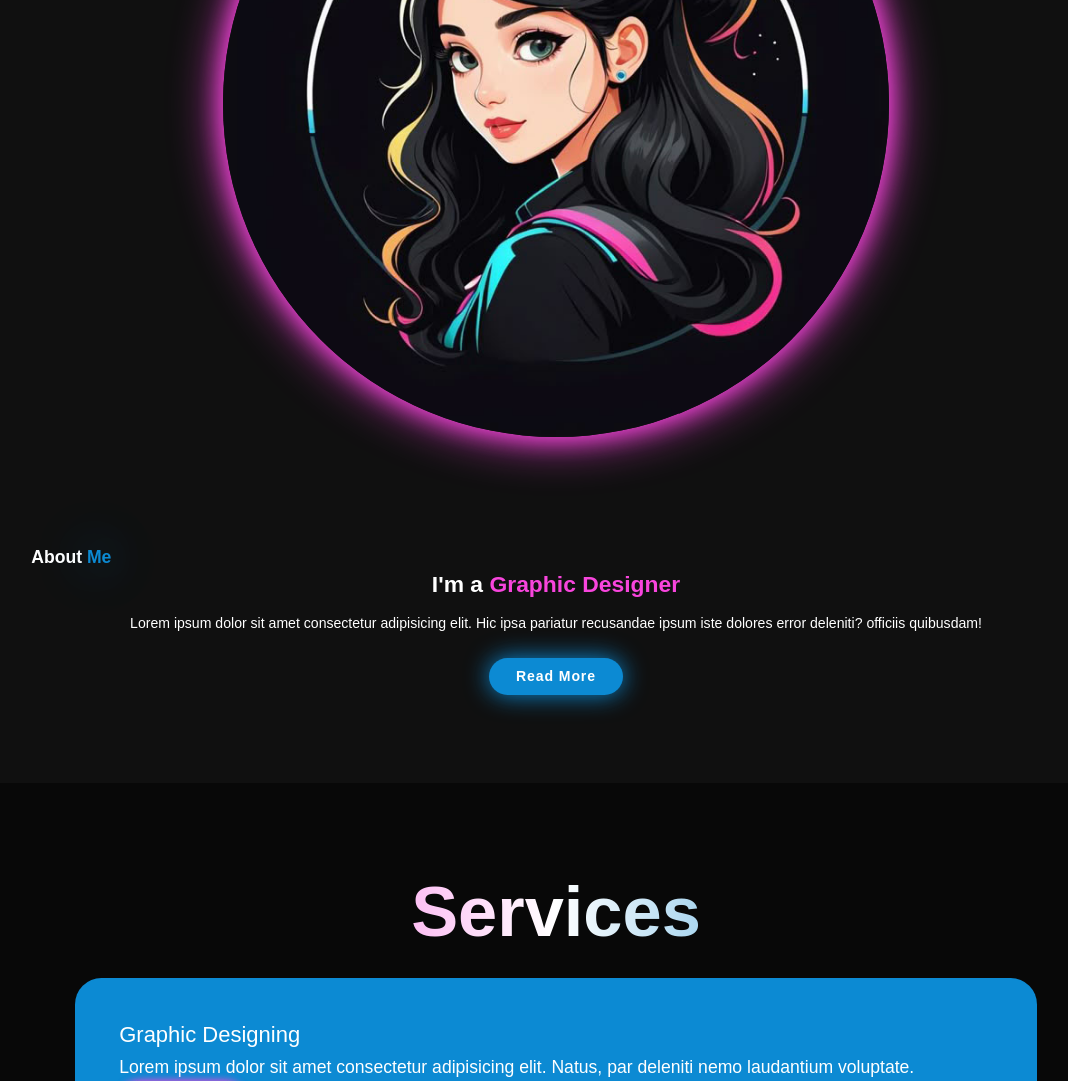
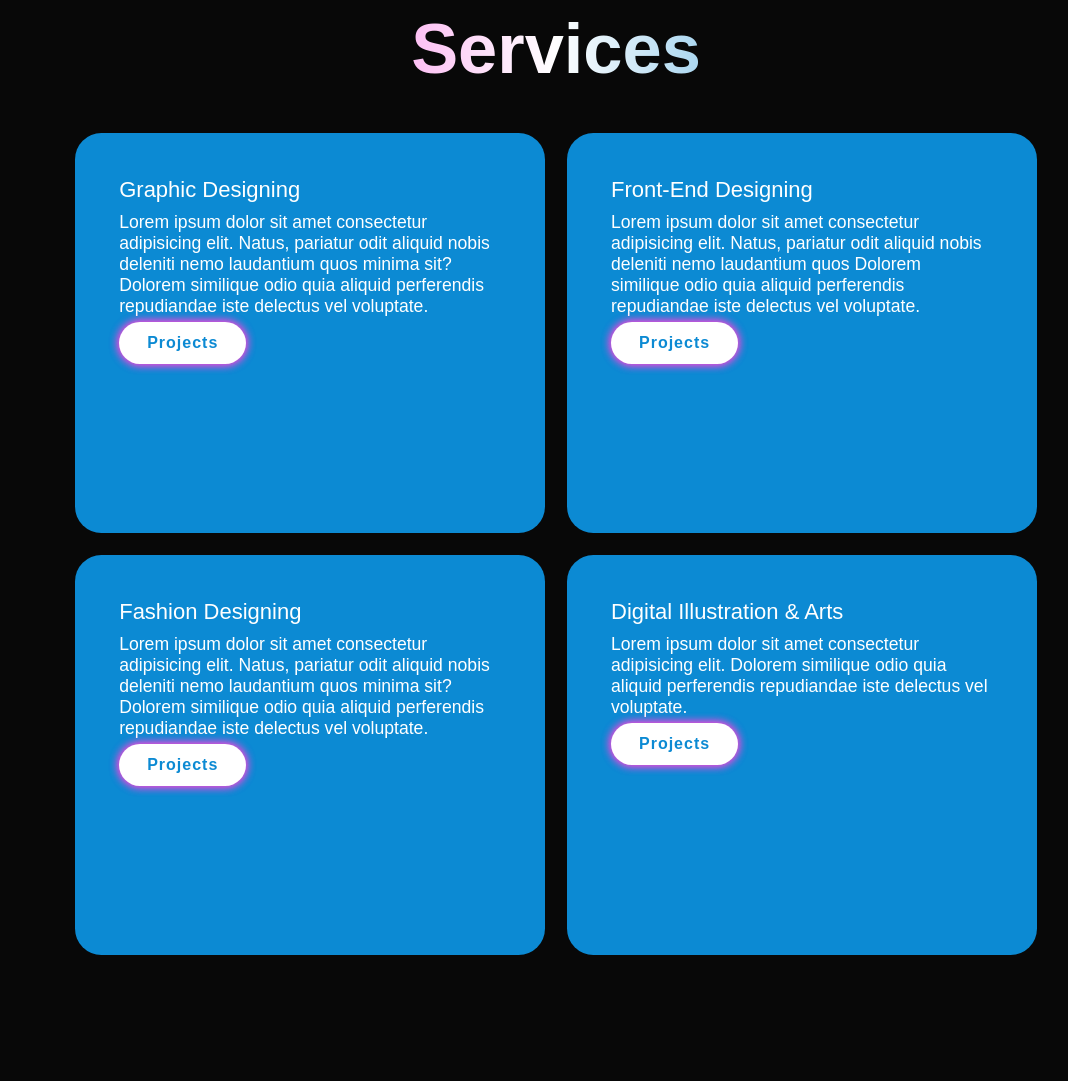
Before and after one commit to farahbarak/farah-sportfolio, a plain HTML site: page index.html in a window 1280 px wide. Shown: the part 1680-2761 px from the top of the page, without its empty margins (84-1152 px from the left). Drawn offline with nearby package versions, Linux system fonts and the light colour scheme.

Commit message:
Add files via upload

```diff
--- a/index.html
+++ b/index.html
@@ -6,8 +6,7 @@
     <title> Farah's-Portfolio </title>
     <link rel="stylesheet" href="style.css">
   <link href='https://unpkg.com/boxicons@2.1.4/css/boxicons.min.css' rel='stylesheet'>
-     <link href="https://fonts.googleapis.com/css2?family=Roboto&display=swap" rel="stylesheet">
-
+   <link href="https://fonts.googleapis.com/css2?family=Roboto&display=swap" rel="stylesheet">
 
 
 
@@ -42,7 +41,7 @@
      <div class="home-content">
     <h1>It's <span>Farah</span></h1>
     <h3 class="text-animation">I'm a <span></span></h3>
-    <p>Lorem ipsum dolor sit amet  . Adipisci eius autem dolores dignissimos quis quasi.</p>
+    <p>Lorem ipsum dolor sit amet consectetur adipisicing elit. Adipisci eius autem dolores dignissimos quis quasi provident non ipsum sapiente et deleniti porro, error eligendi molestias ducimus officia temporibus quas earum.</p>
 
     <div class="social-icons">
     <a href="#"><i class="bx bxl-instagram-alt"></i></a>
@@ -61,7 +60,7 @@
     <h2 class="heading">About <span>Me</span></h2>
     <h3 class="text-animation2">I'm a <span></span></h3>
 
-    <p>Lorem ipsum dolor sit amet consectetur adipisicing elit. Hic ipsa pariatur recusandae ipsum iste dolores error deleniti? officiis quibusdam!</p>
+    <p>Lorem ipsum dolor sit amet consectetur adipisicing elit. Hic ipsa pariatur recusandae ipsum iste dolores error deleniti? Doloremque adipisci dolorem, minima numquam quo quasi nisi a, autem repudiandae, officiis quibusdam!</p>
 
     <a href="#" class="btn">Read More</a>
 </div>
@@ -78,7 +77,7 @@
         <div class="services-box">
             <div class="services-info">
                 <h4>Graphic Designing</h4>
-                <p>Lorem ipsum dolor sit amet consectetur adipisicing elit. Natus, par deleniti nemo laudantium voluptate.</p>
+                <p>Lorem ipsum dolor sit amet consectetur adipisicing elit. Natus, pariatur odit aliquid nobis deleniti nemo laudantium quos minima sit? Dolorem similique odio quia aliquid perferendis repudiandae iste delectus vel voluptate.</p>
                 <a href="projects.html" class="projects">Projects</a>
             </div>
         </div>
@@ -86,21 +85,21 @@
    <div class="services-box">
             <div class="services-info">
                 <h4>Front-End Designing</h4>
-                <p>Lorem ipsum dolor sit amet consectetur adipisicing elit. Natus, pariatur odit aniti nemo laudantium.</p>
+                <p>Lorem ipsum dolor sit amet consectetur adipisicing elit. Natus, pariatur odit aliquid nobis deleniti nemo laudantium quos Dolorem similique odio quia aliquid perferendis repudiandae iste delectus vel voluptate.</p>
                 <a href="projects.html" class="projects">Projects</a>
             </div>
         </div>
        <div class="services-box">
             <div class="services-info">
                 <h4>Fashion Designing</h4>
-                <p>Lorem ipsum dolor sit amet consectetur adipisicing elit. Natus, pariadeleniti nemo laudantium vel voluptate.</p>
+                <p>Lorem ipsum dolor sit amet consectetur adipisicing elit. Natus, pariatur odit aliquid nobis deleniti nemo laudantium quos minima sit? Dolorem similique odio quia aliquid perferendis repudiandae iste delectus vel voluptate.</p>
                 <a href="projects.html" class="projects">Projects</a>
             </div>
         </div>
        <div class="services-box">
             <div class="services-info">
                 <h4>Digital Illustration & Arts</h4>
-                <p>Lorem ipsum dolor sit amet consectetur adipisicing elit.  Doloremid perferendis repudiandae iste delectus vel voluptate.</p>
+                <p>Lorem ipsum dolor sit amet consectetur adipisicing elit.  Dolorem similique odio quia aliquid perferendis repudiandae iste delectus vel voluptate.</p>
                 <a href="projects.html" class="projects">Projects</a>
             </div>
         </div>
--- a/projects.html
+++ b/projects.html
@@ -6,7 +6,8 @@
     <title> Farah's-Portfolio </title>
     <link rel="stylesheet" href="style.css">
   <link href='https://unpkg.com/boxicons@2.1.4/css/boxicons.min.css' rel='stylesheet'>
-  <link href="https://"
+  <link href="https://fonts.googleapis.com/css2?family=Roboto&display=swap" rel="stylesheet">
+
 
 
 
@@ -32,7 +33,7 @@
         <div class="project-container">
              <div class="front-end">
                 <h1>Front-End Designing</h1>
-                 <a href="g" class="projects">Visit Github</a>
+                 <a href="https://farahbarak.github.io/afghan-proverbs-farah-qazi/" class="projects">Visit Github</a>
                  <a href="index.html" class="projects">back</a>
             </div>
 
--- a/style.css
+++ b/style.css
@@ -561,16 +561,11 @@ transition: 0.3s ease;
     padding: 2rem 3%;
    }
 }
-@media screen and (max-width: 600px) {
- .services  {
-    font-size: 12px;
-  }
-}
-@media only screen and (min-width: 601px) {
-  .services {
-    font-size: 15px;
-  }
-}
+
+@media (max-width:895px) {
+    #menu-icon{
+        display:block;
+    }
     .navbar{
         position: absolute;
         top:100%;
@@ -628,8 +623,16 @@ transition: 0.3s ease;
     grid-template-columns: repeat(1,1fr);
    }
 }
-
-
+@media screen and (max-width: 600px) {
+ .services  {
+    font-size: 14px;
+  }
+}
+@media only screen and (min-width: 601px) {
+  .services {
+    font-size:12px;
+  }
+}
 /* projects page */
 
 
```
